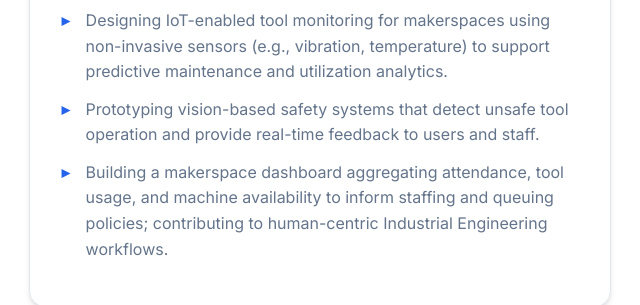
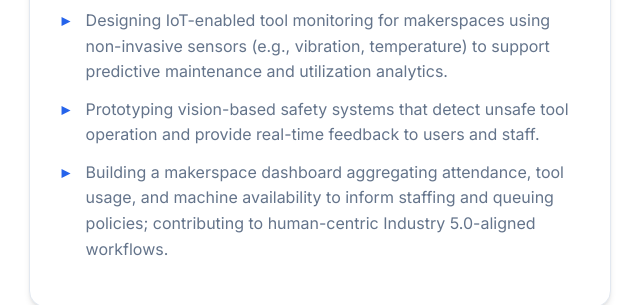
Before and after one commit to rishinaren/portfolio, a plain HTML site: page index.html in a window 1280 px wide. Shown: the part 2077-2382 px from the top of the page, 429-1069 px from the left. Drawn offline with Linux system fonts and the light colour scheme.

Commit message:
Fix work experience to exactly match resume - Industry 5.0-aligned workflows

```diff
--- a/index.html
+++ b/index.html
@@ -168,7 +168,7 @@
                         <ul>
                             <li>Designing IoT-enabled tool monitoring for makerspaces using non-invasive sensors (e.g., vibration, temperature) to support predictive maintenance and utilization analytics.</li>
                             <li>Prototyping vision-based safety systems that detect unsafe tool operation and provide real-time feedback to users and staff.</li>
-                            <li>Building a makerspace dashboard aggregating attendance, tool usage, and machine availability to inform staffing and queuing policies; contributing to human-centric Industrial Engineering workflows.</li>
+                            <li>Building a makerspace dashboard aggregating attendance, tool usage, and machine availability to inform staffing and queuing policies; contributing to human-centric Industry 5.0-aligned workflows.</li>
                         </ul>
                     </div>
                 </div>
```
